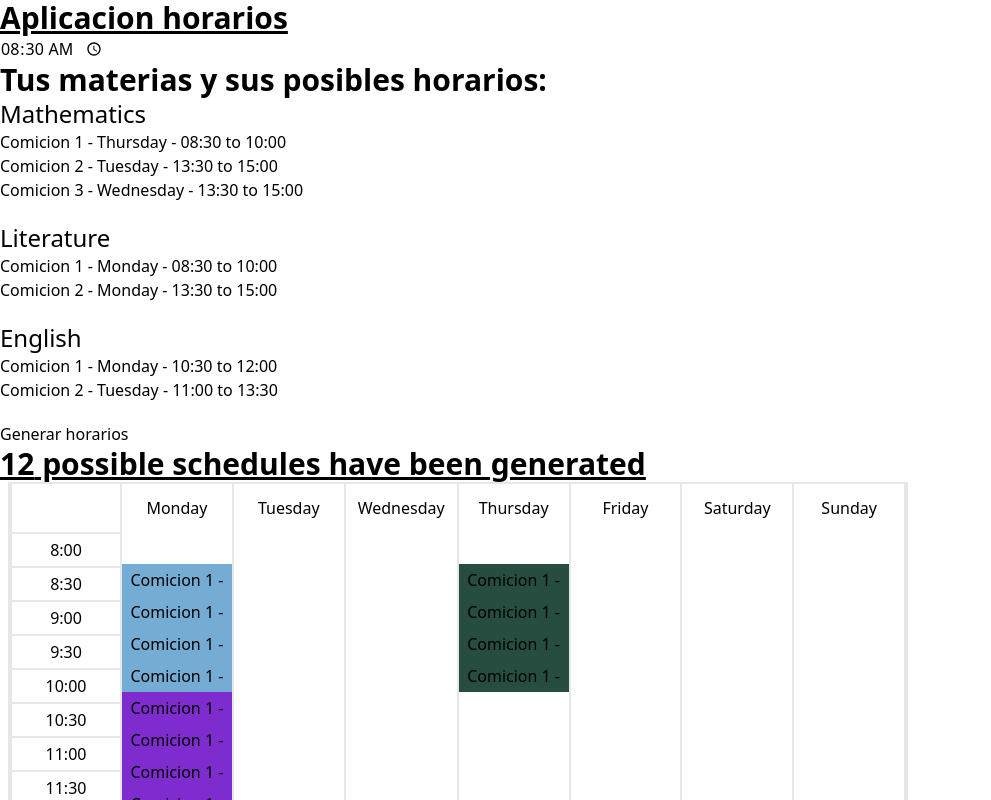
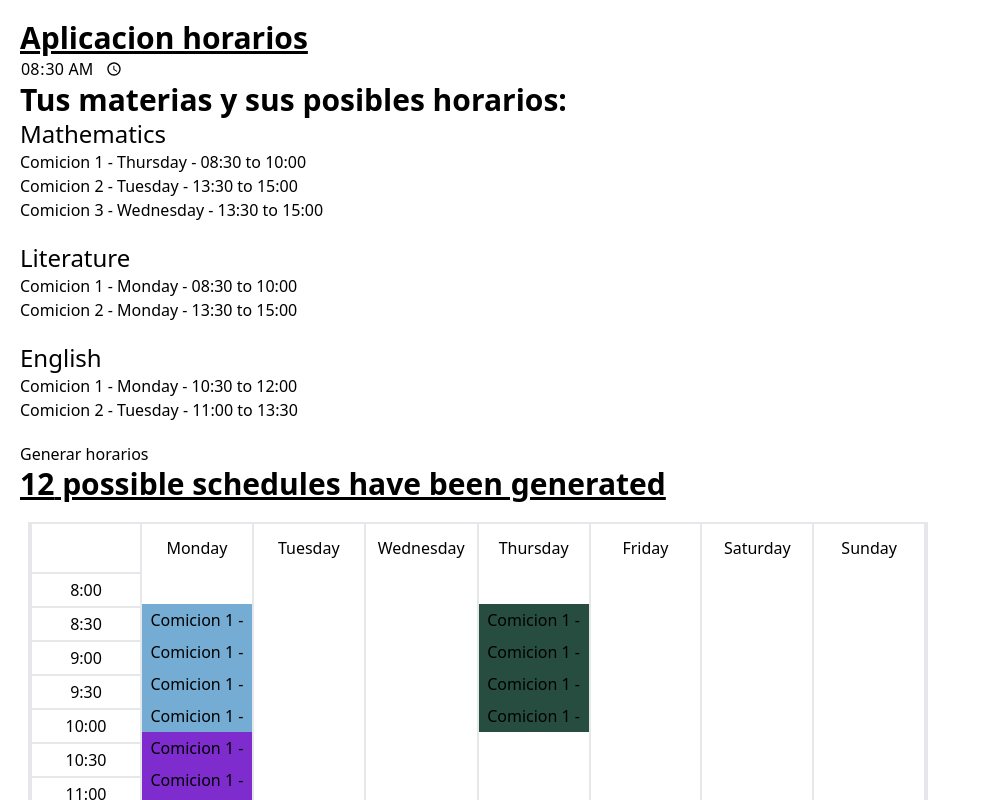
Before and after one commit to JLorenzoCD/Permutador-Horarios, a React (Vite) app: page / in a window 1280 px wide. Both pictures are taken after a click on the button "Generar horarios". Shown: the top 800 px of the page, without its empty margins (0-991 px from the left). Built offline with nearby package versions, Linux system fonts and the light colour scheme.

Commit message:
Small modifications in the styles and Container component

```diff
--- /dev/null
+++ b/src/components/Container.tsx
@@ -0,0 +1,8 @@
+interface Props {
+	children: JSX.Element | JSX.Element[] | null | undefined;
+}
+function Container({ children }: Props) {
+	return <div className='lg:container p-5  mx-auto'>{children}</div>;
+}
+
+export default Container;
--- a/src/components/PossibleSchedules.tsx
+++ b/src/components/PossibleSchedules.tsx
@@ -37,7 +37,7 @@ function PossibleSchedules({ data }: Props) {
 		<div>
 			{allPossibleSchedules.length !== 0 ? (
 				<>
-					<h2 className='text-3xl font-bold underline'>
+					<h2 className='text-3xl font-bold underline mb-5'>
 						{allPossibleSchedules.length} possible schedules have been generated
 					</h2>
 					{allPossibleSchedules.map((possibleSchedule, i) => (
--- a/src/components/Schedule.tsx
+++ b/src/components/Schedule.tsx
@@ -60,7 +60,7 @@ interface PropsScheduleBase {
 }
 function ScheduleBase({ children, hoursArr }: PropsScheduleBase) {
 	return (
-		<section className='overflow-x-auto'>
+		<section className='overflow-x-auto mb-10'>
 			<div className='flex border-2 mx-2' style={{ width: 900 }}>
 				{/* Horarios */}
 				<ul className='w-28 pt-12 border-x-2'>
--- a/src/layout/index.tsx
+++ b/src/layout/index.tsx
@@ -7,6 +7,7 @@ import Subject from '../components/Subject';
 import PossibleSchedules from '../components/PossibleSchedules';
 
 import type { ChangeEvent } from 'react';
+import Container from '../components/Container';
 
 function Layout() {
 	const [time, setTime] = useState('08:30');
@@ -29,10 +30,11 @@ function Layout() {
 		}
 	};
 	return (
-		<>
+		<Container>
 			<header>
 				<h1 className='text-3xl font-bold underline'>Aplicacion horarios</h1>
 			</header>
+
 			<main>
 				<label>
 					<input type='time' onChange={handleChangeInputTime} value={time} />
@@ -53,15 +55,16 @@ function Layout() {
 						Generar horarios
 					</button>
 				</div>
+
+				<section>
+					{possibleSchedules && (
+						<>
+							<PossibleSchedules data={possibleSchedules} />
+						</>
+					)}
+				</section>
 			</main>
-			<footer>
-				{possibleSchedules && (
-					<>
-						<PossibleSchedules data={possibleSchedules} />
-					</>
-				)}
-			</footer>
-		</>
+		</Container>
 	);
 }
 
```
